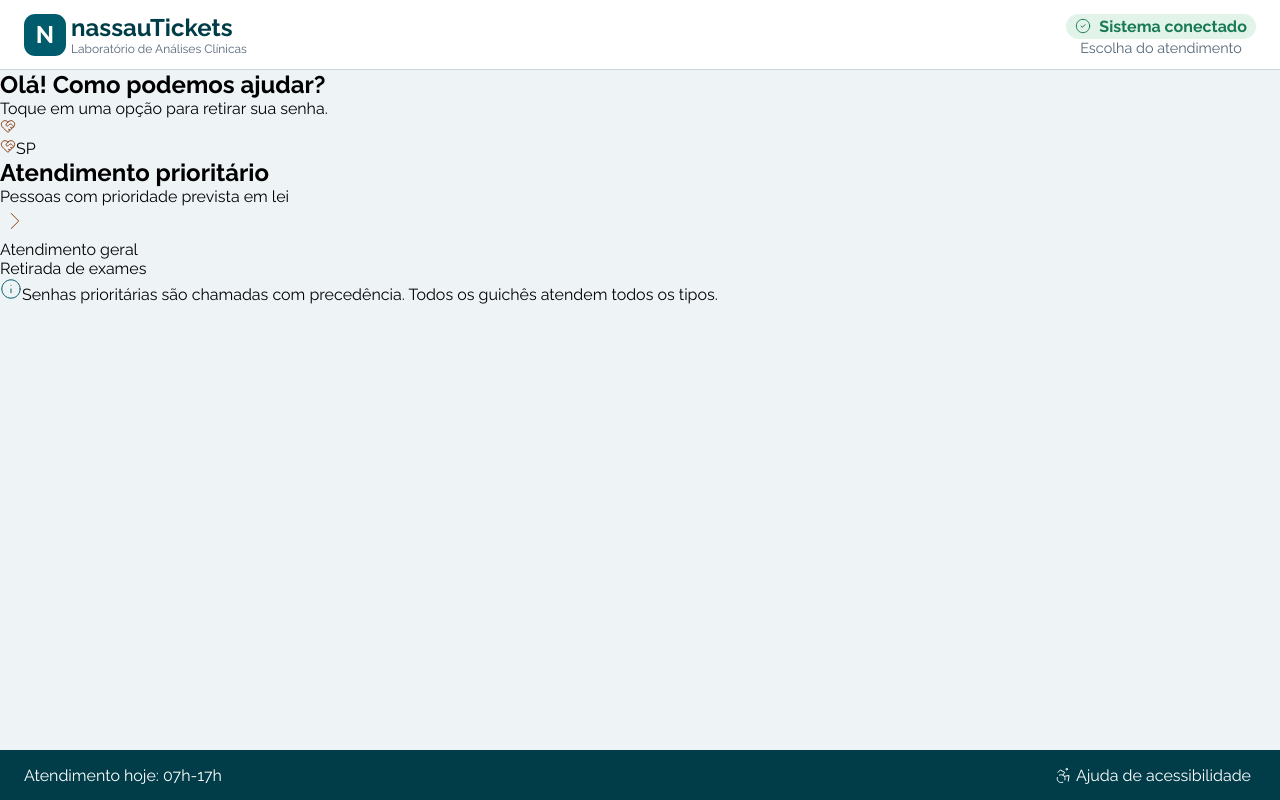
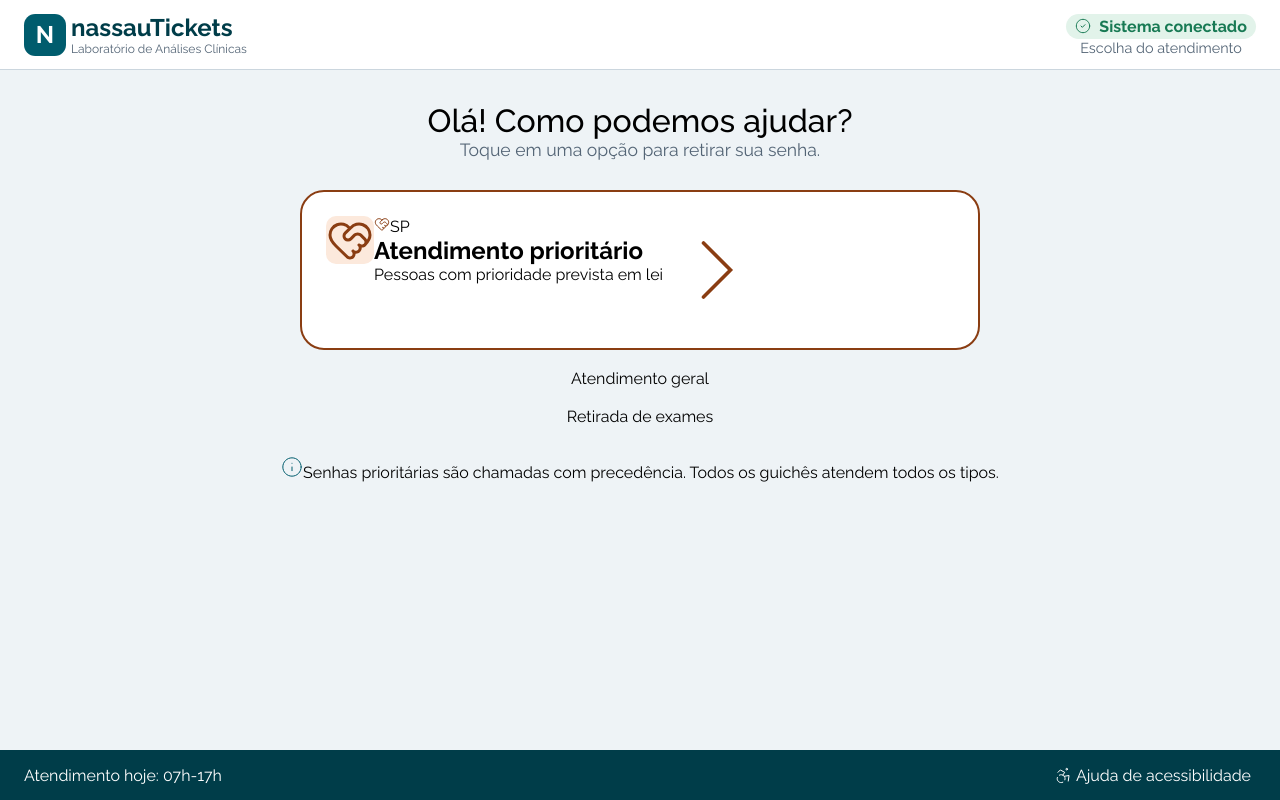
Before and after one commit to Rodrigonpp/nassauTickets, a React (Vite) app in the folder frontend/: page /totem in a window 1280 px wide. Built offline with nearby package versions, Linux system fonts and the light colour scheme.

Commit message:
Continuando tela de totem

```diff
--- a/frontend/src/apps/totem/TotemHome.css
+++ b/frontend/src/apps/totem/TotemHome.css
@@ -1,4 +1,50 @@
 .totemHome {
   background-color: #eef3f6;
   flex: 1;
+  display: flex;
+  flex-direction: column;
+  row-gap: 30px;
+  align-items: center;
+  padding: 2rem;
 }
+
+.greetings {
+  text-align: center;
+}
+
+.greetings h2 {
+  font-weight: 500;
+  font-size: 2rem;
+}
+
+.greetings p {
+  font-size: 1.1rem;
+  color: #536475;
+}
+
+.retirada-de-senha {
+  display: flex;
+  flex-direction: column;
+  align-items: center;
+  width: 100%;
+  row-gap: 1.2rem;
+}
+
+.prioritario {
+  background-color: #fff;
+  width: 80%;
+  max-width: 680px;
+  height: 160px;
+  border: 2px solid #8A3D12;
+  border-radius: 1.5rem;
+  padding: 24px;
+  display: flex;
+}
+
+.icon-atendimento {
+  height: 3rem;
+  width: 3rem;
+  background-color: #FCE9DC;
+  border-radius: 10px;
+  /* parei aqui aumentando o padding */
+}
```
